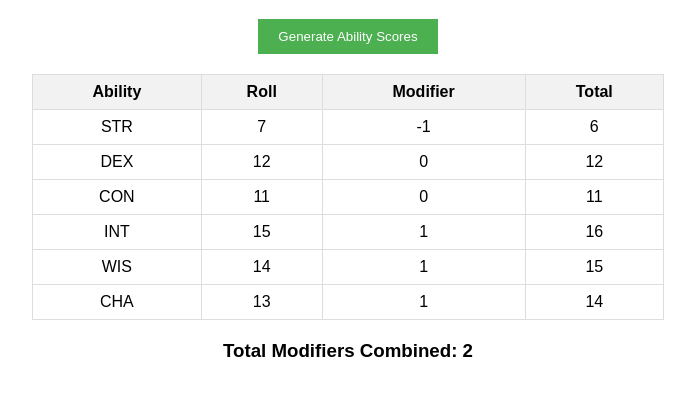
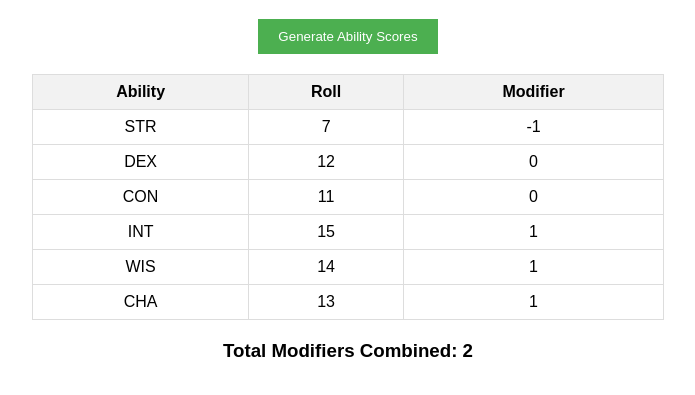
Before and after one commit to bmfrosty/SimpleBX, a plain HTML site: page 3d6.html in a window 1280 px wide. Shown: the part 61-456 px from the top of the page, without its empty margins (292-987 px from the left). Drawn offline with Linux system fonts and the light colour scheme.

Commit message:
update html

```diff
--- a/3d6.html
+++ b/3d6.html
@@ -103,9 +103,9 @@
         }
 
         function displayResults(results, abltotal, total) {
-            let resultHtml = "<table><tr><th>Ability</th><th>Roll</th><th>Modifier</th><th>Total</th></tr>";
+            let resultHtml = "<table><tr><th>Ability</th><th>Roll</th><th>Modifier</th></tr>";
             for (let result of results) {
-                resultHtml += `<tr><td>${result.ability}</td><td>${result.roll}</td><td>${result.modifier}</td><td>${result.total}</td></tr>`;
+                resultHtml += `<tr><td>${result.ability}</td><td>${result.roll}</td><td>${result.modifier}</td></tr>`;
             }
             resultHtml += "</table>";
 
```
